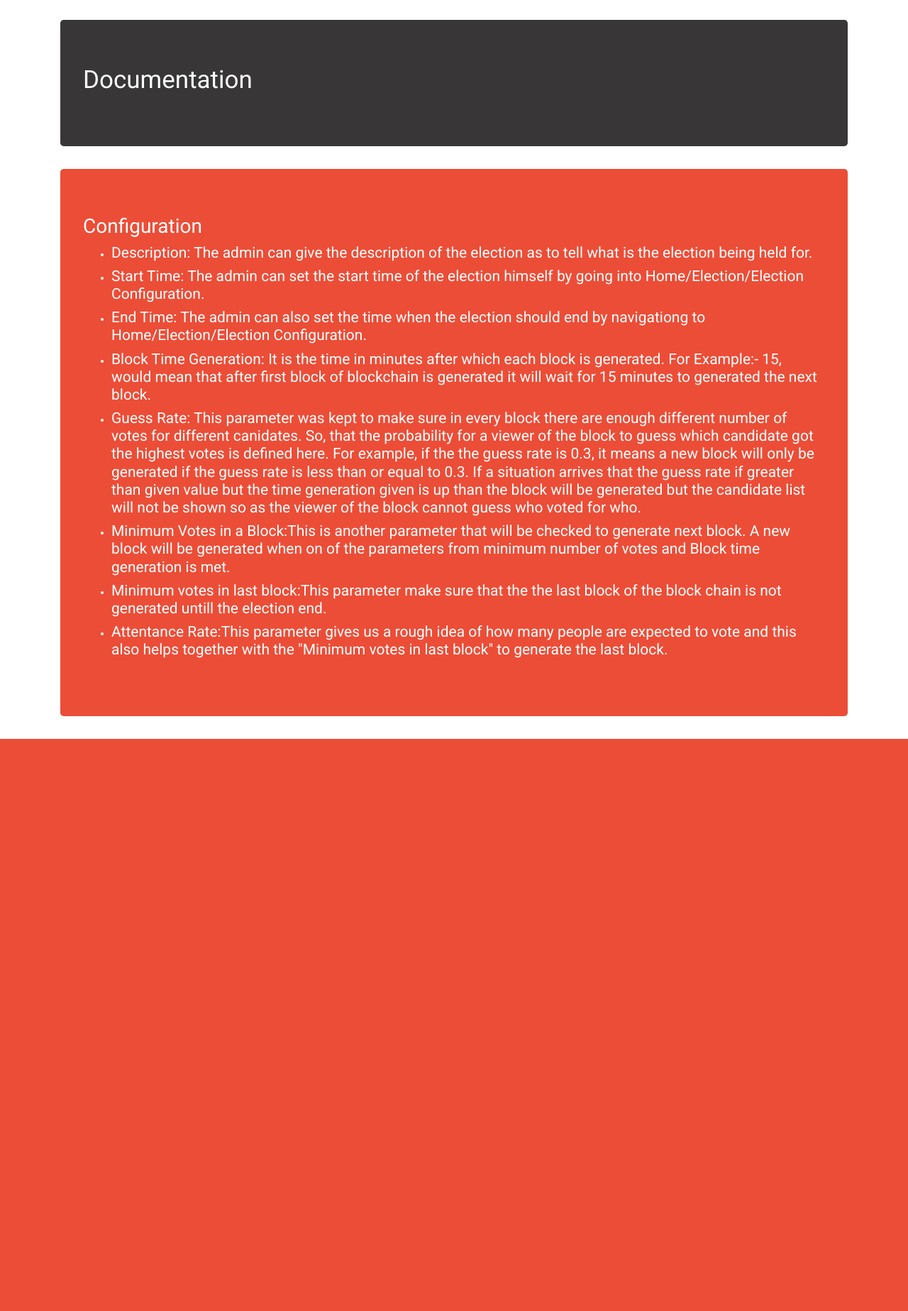
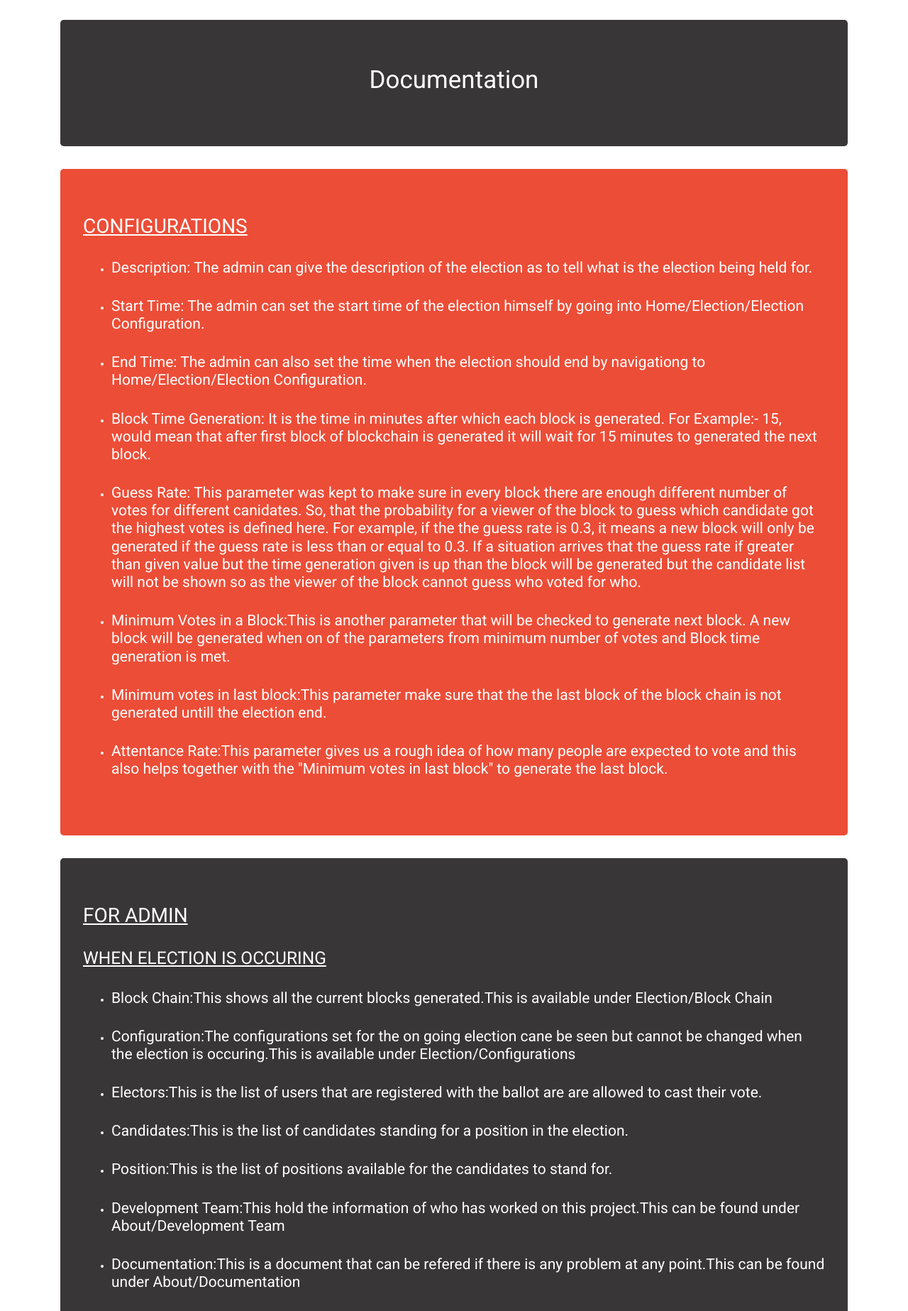
Before and after one commit to MUNISHMAHEY1/BallotBlock, a Django app: page /documentation/index in a window 1280 px wide. Shown: the part 130-1977 px from the top of the page at 71% size. Before the commit the page ends 1171 px from the top, so only its background shows below. Run offline with Django 3.2, Linux system fonts and the light colour scheme; the visitor is signed in with stand-in values (Sample User, id 1); data that the repository does not hold is empty; some libraries are stand-ins or nearby versions.

Commit message:
Documentation done. Cloese #30

```diff
--- a/documentation/templates/doc_index.html
+++ b/documentation/templates/doc_index.html
@@ -24,21 +24,63 @@
     }
 
 </style>
-<div class="jumbotron">
+<div class="jumbotron text-center">
     <h1>Documentation</h1>
 </div>
 <div class="jumbotron" style="background-color:#ec4d37">
 
-<h2>Configuration</h2>
+<h2><u>CONFIGURATIONS</u></h2><br>
 <ul>
   <li><h4>Description: The admin can give the description of the election as to tell what is the election being held for.</h4></li>
+  <br>
   <li><h4>Start Time: The admin can set the start time of the election himself by going into Home/Election/Election Configuration.</h4></li>
+  <br>
   <li><h4>End Time: The admin can also set the time when the election should end by navigationg to Home/Election/Election Configuration.</h4></li>
+  <br>
   <li><h4>Block Time Generation: It is the time in minutes after which each block is generated. For Example:- 15, would mean that after first block of blockchain is generated it will wait for 15 minutes to generated the next block.</h4></li>
+  <br>
   <li><h4>Guess Rate: This parameter was kept to make sure in every block there are enough different number of votes for different canidates. So, that the probability for a viewer of the block to guess which candidate got the highest votes is defined here. For example, if the the guess rate is 0.3, it means a new block will only be generated if the guess rate is less than or equal to 0.3. If a situation arrives that the guess rate if greater than given value but the time generation given is up than the block will be generated but the candidate list will not be shown so as the viewer of the block cannot guess who voted for who.</h4></li>
+  <br>
   <li><h4>Minimum Votes in a Block:This is another parameter that will be checked to generate next block. A new block will be generated when on of the parameters from minimum number of votes and Block time generation is met. </h4></li>
+  <br>
   <li><h4>Minimum votes in last block:This parameter make sure that the the last block of the block chain is not generated untill the election end. </h4></li>
+  <br>
   <li><h4>Attentance Rate:This parameter gives us a rough idea of how many people are expected to vote and this also helps together with the "Minimum votes in last block" to generate the last block. </h4></li>
 </ul>
 </div>
+
+<div class="jumbotron">
+    <h2><u>FOR ADMIN</u></h2><br>
+    <h3><u>WHEN ELECTION IS OCCURING</u></h3><br>
+    <ul>
+        <li><h4>Block Chain:This shows all the current blocks generated.This is available under Election/Block Chain</h4></li><br>
+        <li><h4>Configuration:The configurations set for the on going election cane be seen but cannot be changed when the election is occuring.This is available under Election/Configurations</h4></li><br>
+        <li><h4>Electors:This is the list of users that are registered with the ballot are are allowed to cast their vote.</h4></li><br>
+        <li><h4>Candidates:This is the list of candidates standing for a position in the election.</h4></li><br>
+        <li><h4>Position:This is the list of positions available for the candidates to stand for.</h4></li><br>
+        <li><h4>Development Team:This hold the information of who has worked on this project.This can be found under About/Development Team</h4></li><br>
+        <li><h4>Documentation:This is a document that can be refered if there is any problem at any point.This can be found under About/Documentation</h4></li><br>
+    </ul>
+    <h3><u>WHEN ELECTION IS NOT OCCURING</u></h3><br>
+    <ul>
+        <li><h4>Bloak Chain:This will not show anything as the election is not occuring right now.This is available under Election/Block Chain</h4></li><br>
+        <li><h4>Configuration:The admin can set the configurations for the next election he or she wants to conduct.This is available under Election/Configurations.</h4></li><br>
+        <li><h4>Start Election:After the configuration is set, the election cane be started manually from here. If it is not started manually then it will start automatically when the start time is reached.This is available under Election/Start Election</h4></li><br>
+        <li><h4>Results:After the election is done the result for the last election can be checked from here and the winners can be decided accordingly. This is available under Election/Results</h4></li><br>
+        <li><h4>Clean:This function cleans up the record for the previous election.This is available under Election/Clean.</h4></li><br>
+        <li><h4>Mock Election:This is provided to generated dummy electors,candidayes and positions to test for a dummy election. This is available under Election/Mock Election</h4></li><br>
+        <li><h4>Electors:This is the list of users that are registered with the ballot are are allowed to cast their vote.</h4></li><br>
+        <li><h4>Candidates:This is the list of candidates standing for a position in the election.</h4></li><br>
+        <li><h4>Position:This is the list of positions available for the candidates to stand for.</h4></li><br>
+        <li><h4>Development Team:This hold the information of who has worked on this project.This can be found under About/Development Team</h4></li><br>
+        <li><h4>Documentation:This is a document that can be refered if there is any problem at any point.This can be found under About/Documentation</h4></li>
+    </ul>
+</div>
+
+<div class="jumbotron" style="background-color:#ec4d37">
+    <h3><u>FOR THE ELECTOR</u></h3><br>
+    <ul>
+        <p><h3>Electors can login with their username and password, which when successfully done will take them directly to the voting page where the positions along with the candidates standing for that particular position are available. The elector can cast their vote by selecting the appopriate choice and then hit SAVE/VOTE option. If everything goes well the votes will be saved. If by any chance the election is not occuring yet the a message will appeare "Election is not yet open".<h3></p>
+    </ul>
+</div>
 {% endblock content %}
```
